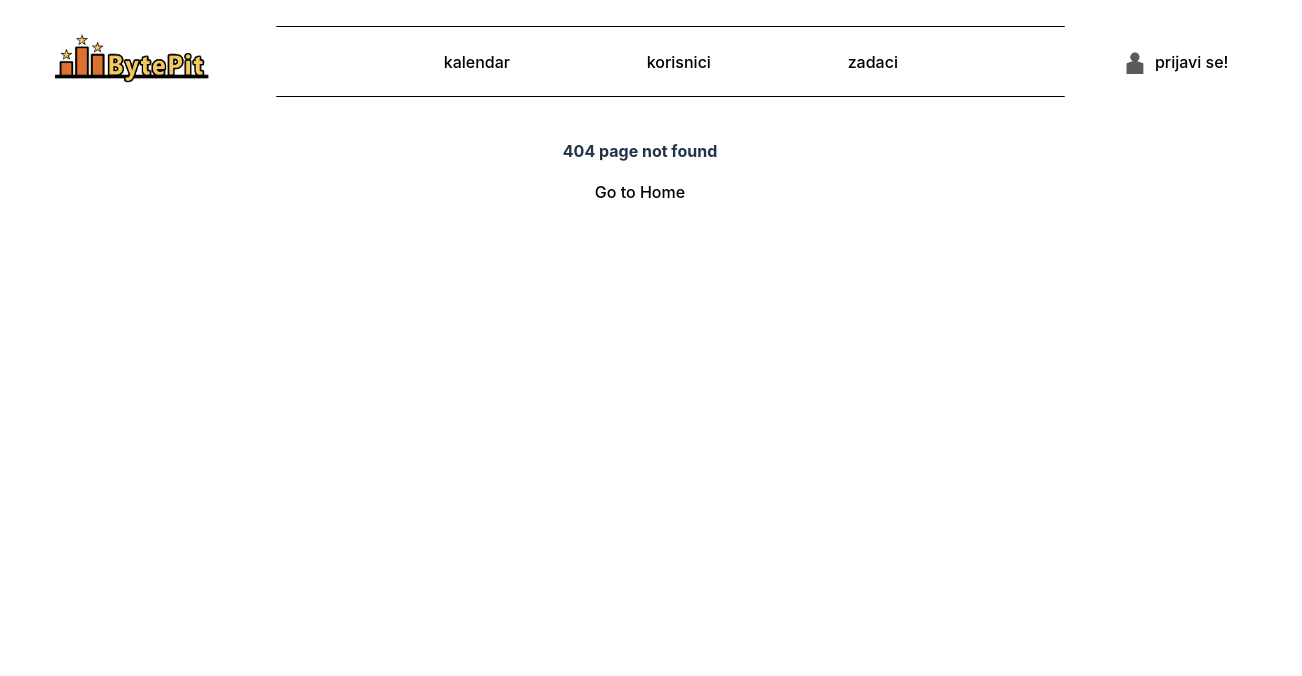
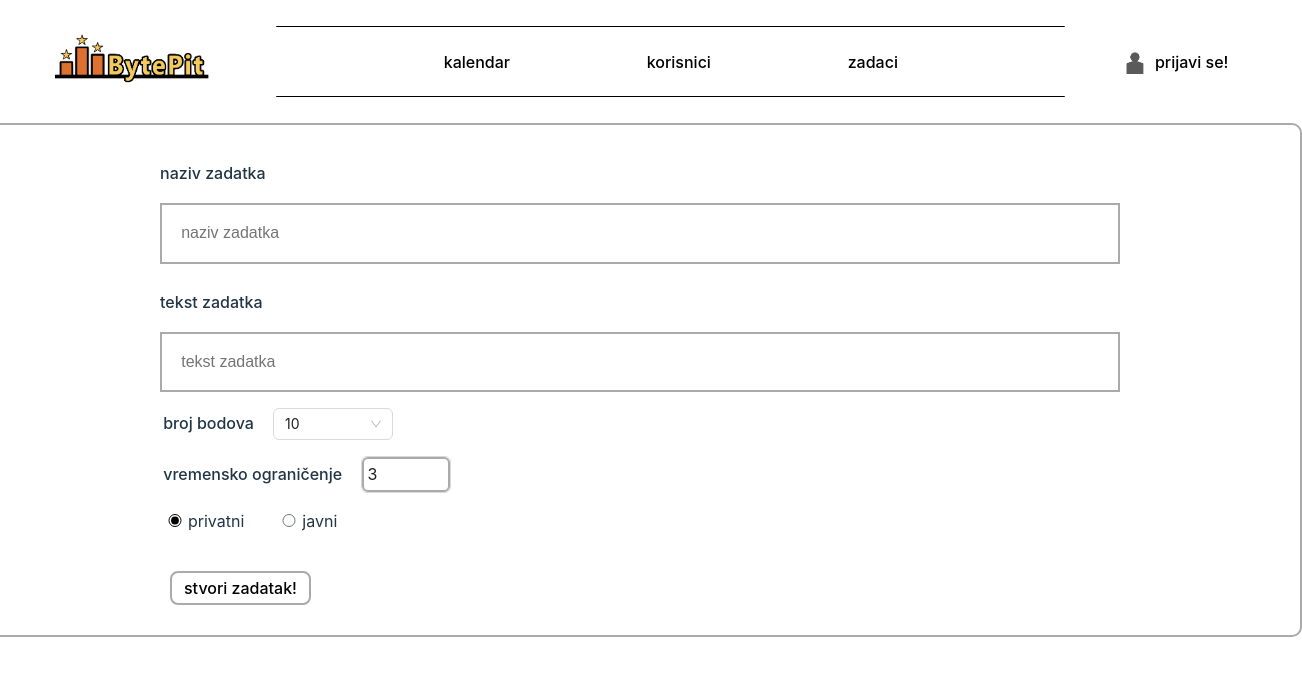
Before and after one commit to mh53837/Looney-Codes, a React (Vite) app in the folder IzvorniKod/frontend/BytePitFE/: page /problems/new in a window 1280 px wide. Before the commit this address had no page. Shown: the top 676 px of the page, 1302 px wide, since content can reach past the window. Built offline with nearby package versions, Linux system fonts and the light colour scheme.

Commit message:
stvaranje novog zadatka, bez unosa testnih primjera

```diff
--- a/IzvorniKod/frontend/BytePitFE/src/App.tsx
+++ b/IzvorniKod/frontend/BytePitFE/src/App.tsx
@@ -14,6 +14,7 @@ import { useContext, useState } from 'react';
 import { UserContext } from './context/userContext';
 import NotFoundPage from "./components/NotFoundPage.tsx"
 import UserProfile from './components/UserProfile/UserProfile.tsx';
+import NewProblem from './components/Problems/NewProblem.tsx';
 
 const App: React.FC = () => {
     const [redirectToHome, setRedirectToHome] = useState<boolean>(false);
@@ -35,7 +36,6 @@ const App: React.FC = () => {
         setTimeout(() => {
             setRedirectToHome(false);
         }, 100);
-
 
     };
 
@@ -83,6 +83,7 @@ const App: React.FC = () => {
                     </div>
                 } />
                 <Route path="/problem/:id" element={<ProblemPage />} />
+                <Route path="/problems/new" element={<NewProblem onNewProblemCreated={() => console.log('kreiran je novi zadatak!')} />} />
                 <Route path="*" element={<NotFoundPage />} />
             </Routes>
         </Router>
--- /dev/null
+++ b/IzvorniKod/frontend/BytePitFE/src/components/Problems/NewProblem.tsx
@@ -0,0 +1,190 @@
+import React, {useState, ChangeEvent, FormEvent, useContext} from 'react';
+import '../../styles/NewProblem.css';
+import { Select, InputNumber } from "antd";
+import { UserContext } from '../../context/userContext';
+interface NewProblemProps {
+    onNewProblemCreated: () => void;
+}
+
+interface ProblemForm {
+    nazivZadatka : string;
+    brojBodova: number;
+    vremenskoOgranicenje: number;
+    tekstZadatka: string;
+    privatniZadatak: boolean;
+    tezinaZadatka: string;
+}
+
+const NewProblem: React.FC<NewProblemProps> = (props) => {
+    const {user } = useContext(UserContext);
+    const [error, setError] = useState<string>('');
+    const [poruka, setPoruka] = useState<string>('');
+    const [problemForm, setProblemForm] = useState<ProblemForm>({
+        nazivZadatka : "",
+        brojBodova: 10,
+        vremenskoOgranicenje: 3,
+        tekstZadatka: "",
+        privatniZadatak: true,
+        tezinaZadatka: "RECRUIT",
+    });
+    const handleStatusChange = (event: React.ChangeEvent<HTMLInputElement>) => {
+        setProblemForm({
+            ...problemForm,
+            privatniZadatak: event.target.value === "true" ? true : false
+        });
+    };
+
+    const handleBrojBodovaChange = (value: string) => {
+        const broj = parseInt(value, 10);
+        if (broj == 10){
+            setProblemForm({
+                ...problemForm,
+                tezinaZadatka: "RECRUIT"
+            });
+        } else if( broj == 20) {
+            setProblemForm({
+                ...problemForm,
+                tezinaZadatka: "VETERAN"
+            });
+        } else if (broj == 50) {
+            setProblemForm({
+                ...problemForm,
+                tezinaZadatka: "REALISM"
+            });
+        }
+
+      };
+
+    function onChange(event: ChangeEvent<HTMLInputElement>) {
+        const { name, value } = event.target;
+        setProblemForm((oldForm) => ({ ...oldForm, [name]: value }));
+    }
+
+    const onVremOgranicenjeChange = (value: number | null) => {
+        if (value !== null) {
+            setProblemForm((oldForm) => ({
+                ...oldForm,
+                vremenskoOgranicenje: value,
+            }));
+        }
+
+    }
+
+    function onSubmit(e: FormEvent<HTMLFormElement>) {
+        e.preventDefault();
+        setError('');
+
+        if(problemForm.nazivZadatka === "" || problemForm.tekstZadatka === "" ) {
+            setError("unesite potrebne podatke i pokušajte ponovno");
+            return
+        }
+
+        const jsonPart = {
+            nazivZadatka: problemForm.nazivZadatka,
+            brojBodova: problemForm.brojBodova,
+            vremenskoOgranicenje: problemForm.vremenskoOgranicenje,
+            tekstZadatka: problemForm.tekstZadatka,
+            privatniZadatak: problemForm.privatniZadatak,
+            tezinaZadatka: problemForm.tezinaZadatka
+
+        }
+        const credentials = btoa(`${user.korisnickoIme}:${user.lozinka}`);
+        const options = {
+            method: 'POST',
+            headers: {
+                Authorization: `Basic ${credentials}`,
+                'Content-Type': 'application/json',
+            },
+            body: JSON.stringify(jsonPart),
+        };
+
+        fetch('/api/problems/new', options).then((response) => {
+            if (!response.ok) {
+              throw new Error(`HTTP error! Status: ${response.status}`);
+            }
+            setPoruka("uspješno ste kreirali novi zadatak");
+            props.onNewProblemCreated();
+            return response.json();
+          })
+          .then((data) => {
+            console.log('Server response:', data);
+          })
+          .catch((error) => {
+            console.error('Fetch error:', error);
+            setError('Došlo je do pogreške, pokušajte ponovno!');
+          });
+    }
+
+
+    return (
+        <div className="newProblem-container">
+            <div className="NewProblem">
+                <form onSubmit={onSubmit}>
+                    <div className="FormRow">
+                        <label>naziv zadatka</label>
+                        <input name="nazivZadatka" placeholder='naziv zadatka' onChange={onChange} value={problemForm.nazivZadatka} />
+                    </div>
+                    <div className="FormRow">
+                        <label>tekst zadatka</label>
+                        <input className= "tekstZadatka" name="tekstZadatka" placeholder='tekst zadatka' onChange={onChange} value={problemForm.tekstZadatka} />
+                    </div>
+                    <div className="FormRow" id="brBodova">
+                        <label>broj bodova</label>
+                        <Select
+                            defaultValue= { "10"  }
+                            style={{ width: 120 }}
+                            onChange={ handleBrojBodovaChange}
+                            options={[
+                                { value:"10", label: "10" },
+                                { value:"20", label: "20" },
+                                { value:"50", label: "50" },
+                            ]}
+                        />
+                    </div>
+                    <div className="FormRow" id="vremOgranicenje">
+                        <label>vremensko ograničenje</label>
+                        <InputNumber<number>
+                            min={1}
+                            max={10}
+                            defaultValue={3}
+                            placeholder="vremensko ograničenje"
+                            onChange={onVremOgranicenjeChange}
+                            controls={true}
+                            value={problemForm.vremenskoOgranicenje}
+                            step={1}
+                        />
+                    </div>
+                    <div className="FormRow">
+                        <div className="privatniZadatak">
+                            <label className="radio1">
+                                <input
+                                    type="radio"
+                                    value="true"
+                                    checked={problemForm.privatniZadatak === true}
+                                    onChange={handleStatusChange}
+                                />
+                                privatni
+                            </label>
+                            <label className="radio1">
+                                <input
+                                    type="radio"
+                                    value="false"
+                                    checked={problemForm.privatniZadatak === false}
+                                    onChange={handleStatusChange}
+                                />
+                                javni
+                            </label>
+                        </div>
+                    </div>
+                    <div className="error">{error}</div>
+                    <div className="poruka">{poruka}</div>
+                    <button type="submit">stvori zadatak!</button>
+                </form>
+            </div>
+        </div>
+    )
+}
+
+
+
+export default NewProblem;
--- a/IzvorniKod/frontend/BytePitFE/src/components/Register.tsx
+++ b/IzvorniKod/frontend/BytePitFE/src/components/Register.tsx
@@ -147,7 +147,7 @@ const Register: React.FC<RegisterProps> = (props) => {
                         <input name="confirmLozinka" placeholder='lozinka' type="password" onChange={onChange} value={registerForm.confirmLozinka} />
                     </div>
                     <div className="FormRow">
-                        <label>Slika profila</label>
+                        <label>slika profila</label>
                         <input name="slika" type="file" onChange={onSlikaChange} accept=".jpg, .jpeg, .png" />
                     </div>
                     <div className="FormRow">
--- a/IzvorniKod/frontend/BytePitFE/src/components/UserProfile/CompetitionProfileCalendar.tsx
+++ b/IzvorniKod/frontend/BytePitFE/src/components/UserProfile/CompetitionProfileCalendar.tsx
@@ -1,4 +1,5 @@
 import React, { useState, useContext } from "react";
+import { Link } from 'react-router-dom';
 import { UserContext } from "../../context/userContext";
 import Calendar from "react-calendar";
 import "react-calendar/dist/Calendar.css";
@@ -62,6 +63,10 @@ const CompetitionProfileCalendar: React.FC<CompetitionProfileCalendarProps> = ({
 
   return (
     <div className="calendar-container">
+      <Link to = "/natjecanja/new">
+        <button>novo natjecanje</button>
+      </Link>
+
       <Calendar
         value={selectedDate}
         onChange={(newDate) => setSelectedDate(newDate as Date)}
--- a/IzvorniKod/frontend/BytePitFE/src/components/UserProfile/ProblemsProfileTab.tsx
+++ b/IzvorniKod/frontend/BytePitFE/src/components/UserProfile/ProblemsProfileTab.tsx
@@ -40,6 +40,10 @@ const ProblemsProfileTab: React.FC<ProblemsTabProps> = ({ problemsData, onUpdate
 
   return (
     <div className="problemContainer">
+      <Link to = "/problems/new">
+        <button>novi zadatak</button>
+      </Link>
+
       {problemsData ? (
         problemsData.length === 0 ? (
         <div>nema zadataka</div>
--- a/IzvorniKod/frontend/BytePitFE/src/styles/CompetitionUpdateForm.css
+++ b/IzvorniKod/frontend/BytePitFE/src/styles/CompetitionUpdateForm.css
@@ -31,6 +31,15 @@ input{
     padding: 2rem;
 }
 
+input[type="radio"] {
+    accent-color:#000000;
+    padding: 1rem;
+}
+
+.updateFormContainer label {
+    padding:1rem;
+    font-weight: normal;
+}
 .error {
     padding-top: 1rem;
     font-weight: 500;
--- /dev/null
+++ b/IzvorniKod/frontend/BytePitFE/src/styles/NewProblem.css
@@ -0,0 +1,104 @@
+.newProblem-container .FormRow {
+    margin: 10px 0;
+}
+.newProblem-container form{
+    width: 75%;
+    text-align: left;
+}
+.newProblem-container div.NewProblem{
+    width: 100%;
+}
+.newProblem-container .NewProblem {
+    display: flex;
+    flex-direction: column;
+    justify-content: center;
+    align-items: center;
+    border: 2px solid #aaa;
+    border-radius: 10px;
+    padding: 20px;
+}
+
+.newProblem-container {
+    display: flex;
+    flex-direction: column;
+    justify-content: center;
+    align-items: center;
+}
+
+.newProblem-container .NewProblem .FormRow:first-child {
+    margin-top: 0;
+}
+
+.newProblem-container .FormRow label {
+    padding: 1rem 0;
+    display: block;
+    margin-bottom: 2px;
+    font-weight: 500;
+}
+
+.newProblem-container .FormRow input {
+    font-size: 16px;
+    padding: 1.2rem;
+    border: 2px solid #aaa;
+    box-sizing: border-box;
+    width: 100%;
+}
+
+.tekstZadatka{
+    height: auto;
+    min-height: auto;
+}
+
+.NewProblem button{
+    margin-top: 10px;
+    background: none;
+    border: 2px solid #aaa;
+    padding: 5px 12px;
+    font-size: 16px;
+    cursor: pointer;
+}
+
+.NewProblem button:disabled {
+    color: #ddd;
+}
+
+.NewProblem .error {
+    font-weight: 500;
+    color: rgb(161, 0, 0);
+    margin-bottom: 8px;
+}
+
+.NewProblem .poruka {
+    color: rgb(67, 179, 2);
+    margin-bottom: 8px;
+}
+
+.NewProblem .radio1 input{
+    margin-bottom: 1.5rem;
+    padding: 0px;
+    max-width: 20px;
+}
+
+.NewProblem label.radio1 {
+    display: inline;
+    font-weight: 400;
+}
+
+.newProblem-container .radio1:first-child{
+    margin-right: 30px;
+}
+
+.privatniZadatak input[type="radio"] {
+    accent-color:#000000;
+}
+
+.FormRow#brBodova label,.FormRow#brBodova input , .FormRow#vremOgranicenje label,  .FormRow#vremOgranicenje input{
+    padding:0.2rem;
+    margin-right: 1rem;
+    display: inline;
+}
+
+.FormRow#brBodova, .FormRow#vremOgranicenje {
+    margin-top: 1rem;
+    margin-bottom: 1rem;
+}
--- a/IzvorniKod/frontend/BytePitFE/src/styles/Register.css
+++ b/IzvorniKod/frontend/BytePitFE/src/styles/Register.css
@@ -38,7 +38,7 @@
     width: 250px;
 }
 
-.Register button {
+.Register button{
     margin-top: 10px;
     background: none;
     border: 2px solid #aaa;
```
Also changed, not shown: IzvorniKod/frontend/BytePitFE/src/components/UserProfile/ProblemUpdateForm.tsx (indentation only).
